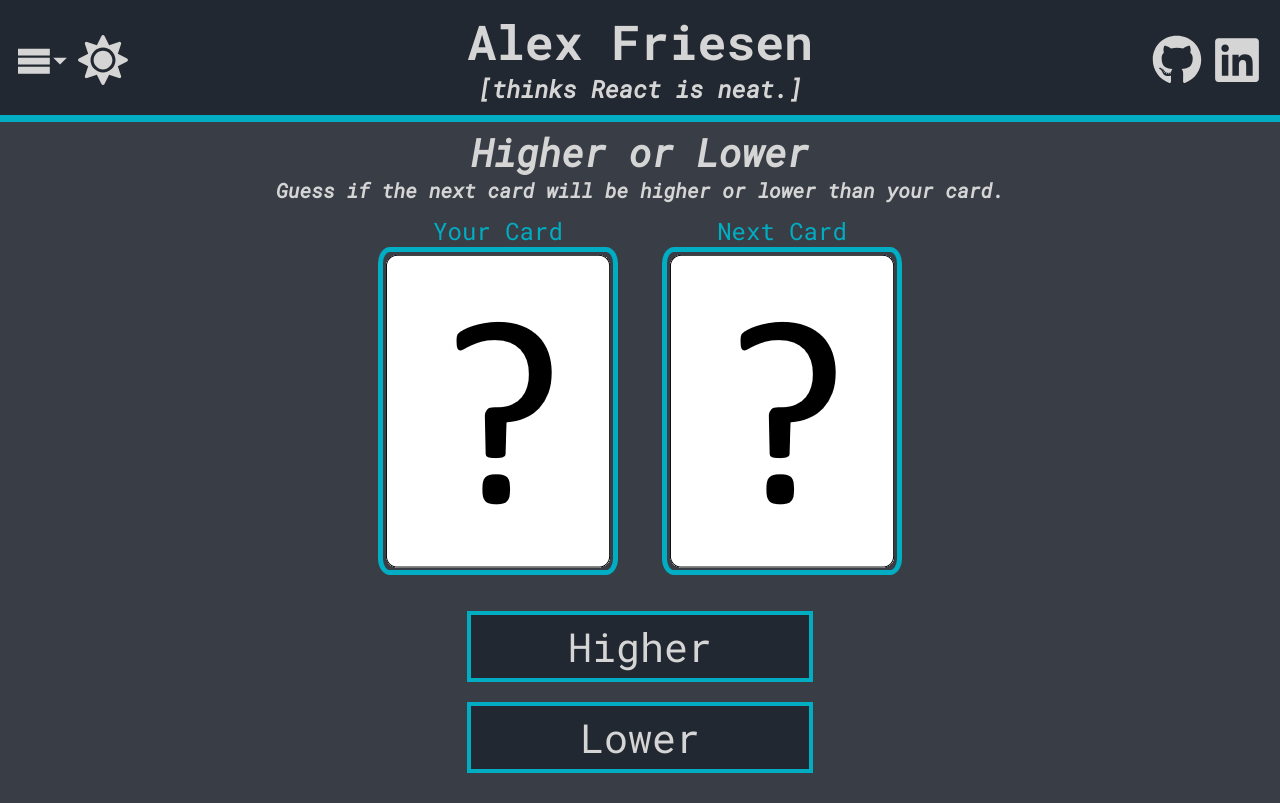
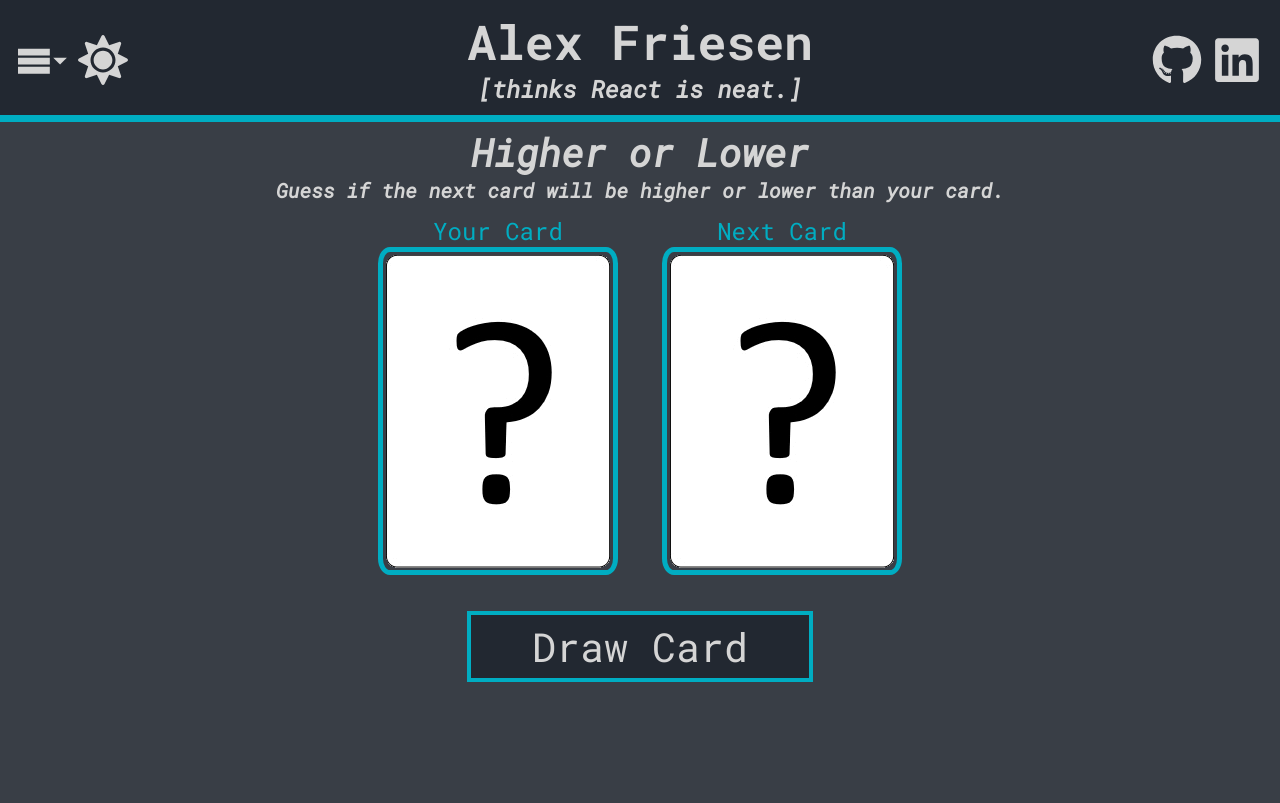
Before and after one commit to TritoLL/react-portfolio, a React (Create React App) app: page /higher-or-lower in a window 1280 px wide. Built offline with nearby package versions, Linux system fonts and the light colour scheme.

Commit message:
HigherOrLower: add gameActive state

```diff
--- a/src/components/HigherOrLower.js
+++ b/src/components/HigherOrLower.js
@@ -42,6 +42,7 @@ const GameContainer = styled.div`
     margin-top: 10px;
     justify-content: center;
     align-items: center;
+
     @media (min-width: 768px) {
         display: flex;
         flex-direction: column;
@@ -94,6 +95,7 @@ const GameButton = styled.button`
 `;
 
 const HigherOrLower = () => {
+    const [gameActive, setGameActive] = useState(false);
     const [deckID, setDeckID] = useState("");
     const [error, setError] = useState("");
     const [firstCard, setFirstCard] = useState({
@@ -171,7 +173,23 @@ const HigherOrLower = () => {
     };
 
     let errorMessage;
-    if (error !== "") errorMessage = <ErrorHeading>{error}</ErrorHeading>;
+    errorMessage = error !== "" ? <ErrorHeading>{error}</ErrorHeading> : null;
+
+    let gameButtons;
+    gameButtons = gameActive ? (
+        <>
+            <GameButton>Higher</GameButton>
+            <GameButton>Lower</GameButton>
+        </>
+    ) : (
+        <GameButton
+            onClick={async () => {
+                setFirstCard(await nextCard().then(setGameActive(true)));
+            }}
+        >
+            Draw Card
+        </GameButton>
+    );
 
     return (
         <>
@@ -199,10 +217,7 @@ const HigherOrLower = () => {
                         />
                     </Card>
                 </GameCards>
-                <GameControls>
-                    <GameButton>Higher</GameButton>
-                    <GameButton>Lower</GameButton>
-                </GameControls>
+                <GameControls>{gameButtons}</GameControls>
             </GameContainer>
         </>
     );
```
